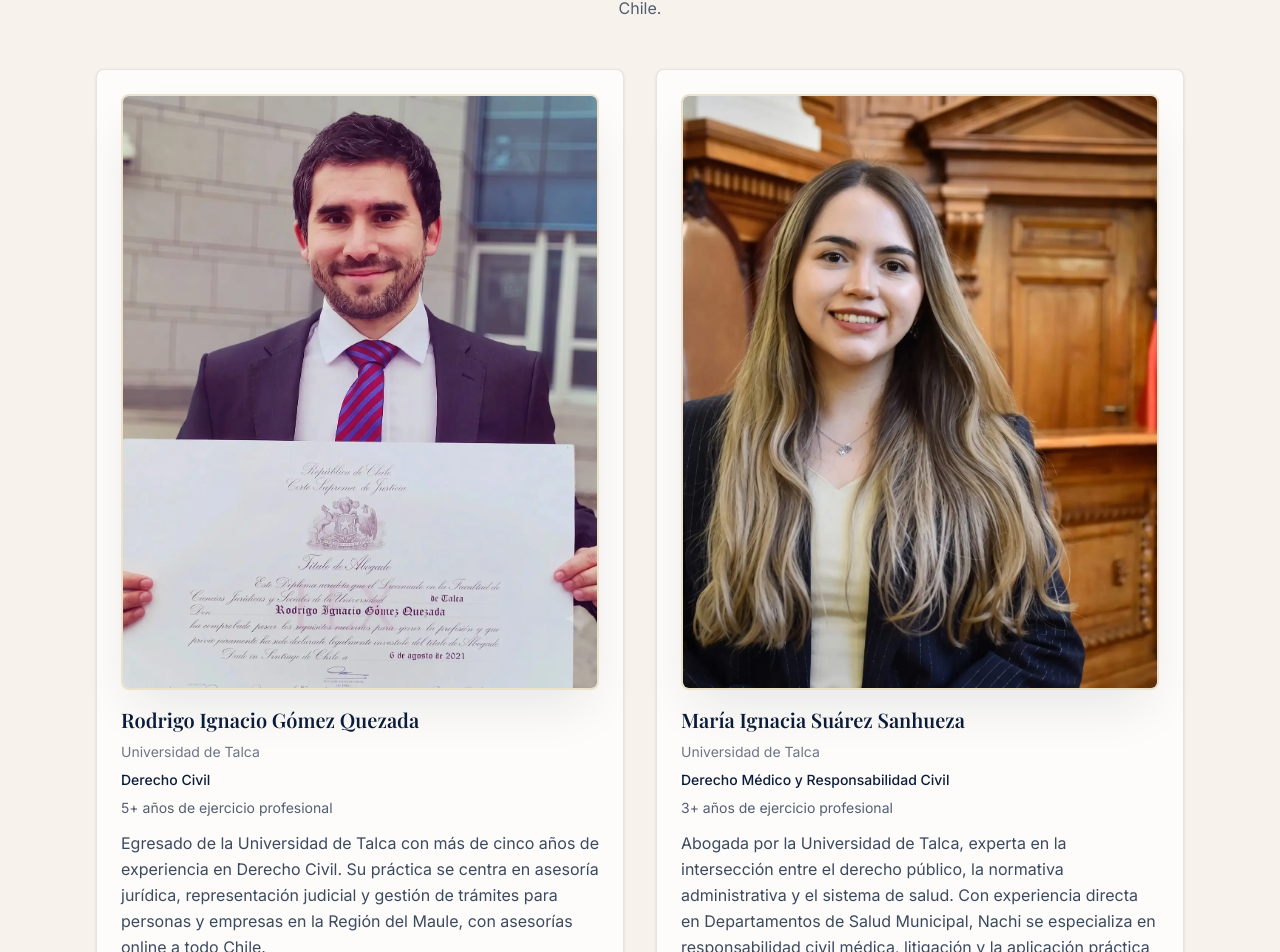
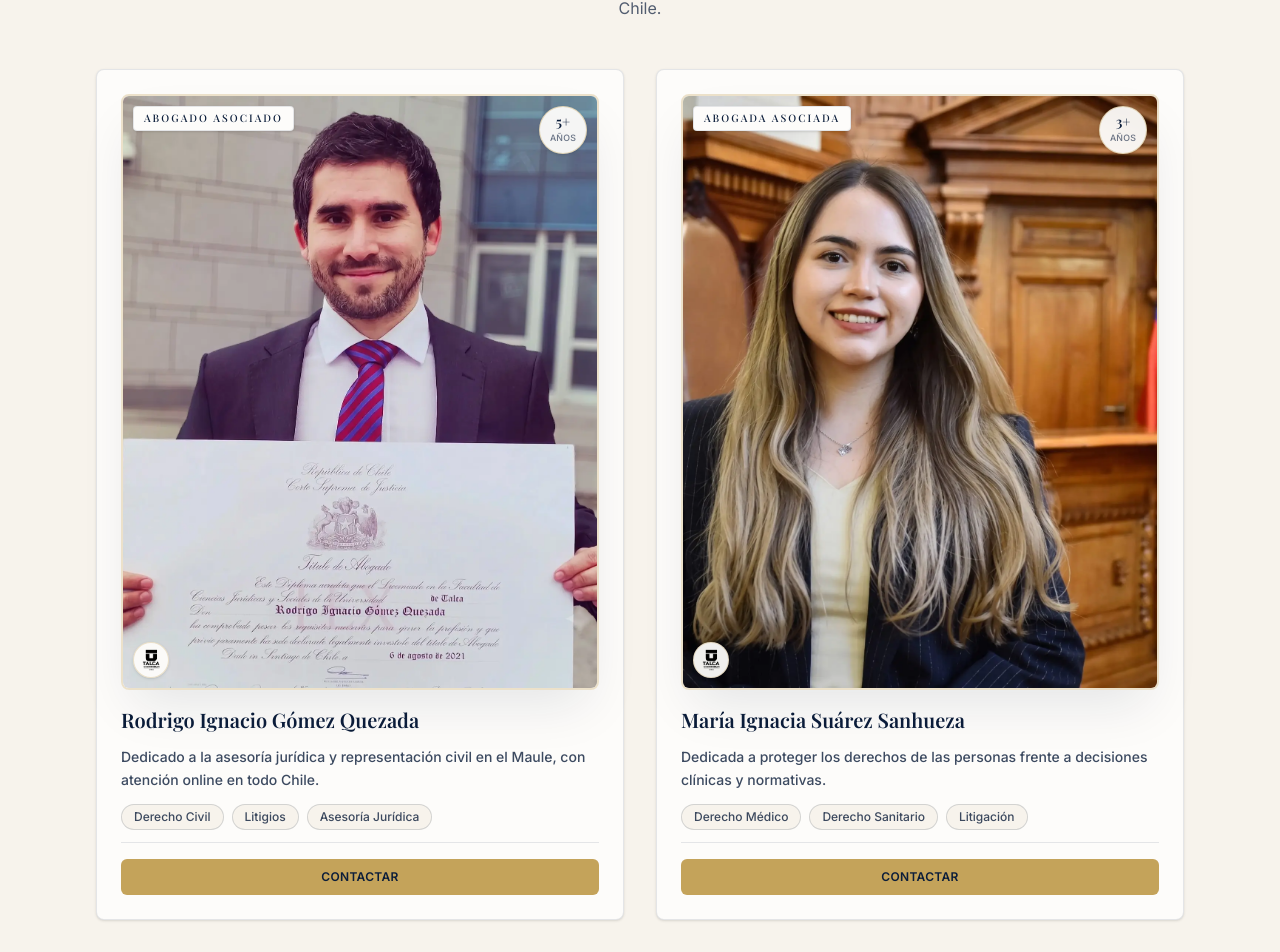
Before and after one commit to felipe-gomez-quezada/rodrigo-gomez-quezada, a Next.js app: page / in a window 1280 px wide. Shown: the part 952-1904 px from the top of the page. Built offline with nearby package versions, Linux system fonts and the light colour scheme; a web font is replaced by a local one.

Commit message:
💄 Redesign lawyer bio cards with overlays, tags and contact CTA
Co-authored-by: Cursor <cursoragent@cursor.com>

```diff
--- a/components/lawyer-bio-card.tsx
+++ b/components/lawyer-bio-card.tsx
@@ -1,3 +1,4 @@
+import Image from "next/image";
 import { LawyerPortrait } from "@/components/lawyer-portrait";
 import type { Partner } from "@/lib/constants";
 
@@ -7,25 +8,74 @@ type LawyerBioCardProps = {
 
 export function LawyerBioCard({ partner }: LawyerBioCardProps) {
   return (
-    <article className="flex flex-col gap-4 rounded-lg border border-navy/10 bg-cream p-6 shadow-sm">
+    <article className="relative flex flex-col gap-4 rounded-lg border border-navy/10 bg-cream p-6 shadow-sm">
+      <div className="relative">
+        <span className="absolute top-3 left-3 z-10 rounded-sm border border-navy/10 bg-cream px-2.5 py-1 font-serif text-[0.65rem] font-medium uppercase tracking-[0.2em] text-navy shadow-sm">
+          {partner.associateLabel}
+        </span>
+
+        <div
+          className="absolute top-3 right-3 z-10 flex h-12 w-12 flex-col items-center justify-center rounded-full border border-gold/40 bg-cream/95 text-center shadow-sm backdrop-blur-sm"
+          aria-label={`${partner.yearsExperience} años de experiencia`}
+        >
+          <span className="font-serif text-sm font-semibold leading-none text-navy">
+            {partner.yearsExperience}
+          </span>
+          <span className="mt-0.5 text-[0.55rem] font-medium uppercase tracking-wide text-navy/60">
+            años
+          </span>
+        </div>
+
         <LawyerPortrait
           src={partner.image}
           alt={partner.imageAlt}
           sizes="(max-width: 768px) 100vw, 50vw"
           decoration="none"
         />
-      <div className="space-y-2">
+
+        <div className="absolute bottom-3 left-3 z-10">
+          <div
+            className="flex h-9 w-9 items-center justify-center rounded-full border border-gold/30 bg-cream/95 p-1.5 shadow-sm backdrop-blur-sm"
+            title={partner.university}
+          >
+            <Image
+              src="/images/utalca.png"
+              alt=""
+              width={24}
+              height={24}
+              className="h-6 w-6 object-contain"
+              aria-hidden
+            />
+          </div>
+        </div>
+      </div>
+
+      <div className="flex flex-1 flex-col space-y-3 text-navy/80">
         <h3 className="font-serif text-xl font-semibold text-navy">
           {partner.fullName}
         </h3>
-        <p className="text-sm text-navy/60">{partner.university}</p>
-        <p className="text-sm font-medium text-navy">
-          {partner.specialization}
-        </p>
-        <p className="text-sm text-navy/70">
-          {partner.yearsExperience} años de ejercicio profesional
-        </p>
-        <p className="pt-1 leading-relaxed text-navy/80">{partner.bio}</p>
+
+        <p className="text-sm leading-relaxed font-medium">{partner.headline}</p>
+
+        <div className="flex max-h-[4.5rem] flex-wrap gap-2 overflow-hidden">
+          {partner.tags.map((tag) => (
+            <span
+              key={tag}
+              className="rounded-full border border-navy/15 bg-beige px-3 py-1 text-xs font-medium text-navy/80"
+            >
+              {tag}
+            </span>
+          ))}
+        </div>
+
+        <div className="mt-auto border-t border-navy/10 pt-4">
+          <a
+            href={`/?preferencia=${partner.id}#contacto`}
+            className="inline-flex w-full items-center justify-center rounded-md bg-gold px-5 py-2.5 text-xs font-semibold uppercase tracking-wide text-navy transition-colors hover:bg-gold-light focus-visible:outline-none focus-visible:ring-2 focus-visible:ring-gold focus-visible:ring-offset-2"
+          >
+            Contactar
+          </a>
+        </div>
       </div>
     </article>
   );
```
Lines whose indentation alone changed are shown as unchanged.
